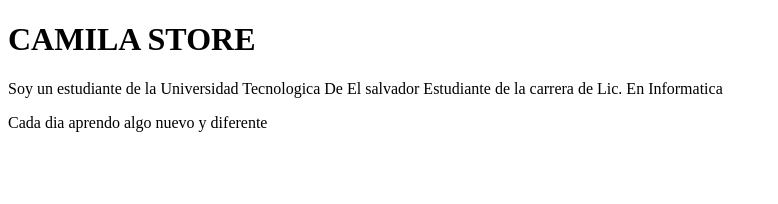
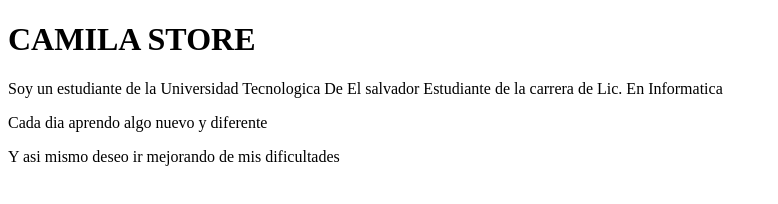
Before and after one commit to angel-lopez171834/Seminario_Git_Github, a plain HTML site: page index.html in a window 1280 px wide. Shown: the whole page, without its empty margins (0-778 px from the left). Drawn offline with Linux system fonts and the light colour scheme.

Commit message:
Agregue otro nuevo parrafo

```diff
--- a/index.html
+++ b/index.html
@@ -15,5 +15,8 @@
     <p>
         Cada dia aprendo algo nuevo y diferente
     </p>
+    <p>
+        Y asi mismo deseo ir mejorando de mis dificultades
+    </p>
 </body>
 </html>
```
